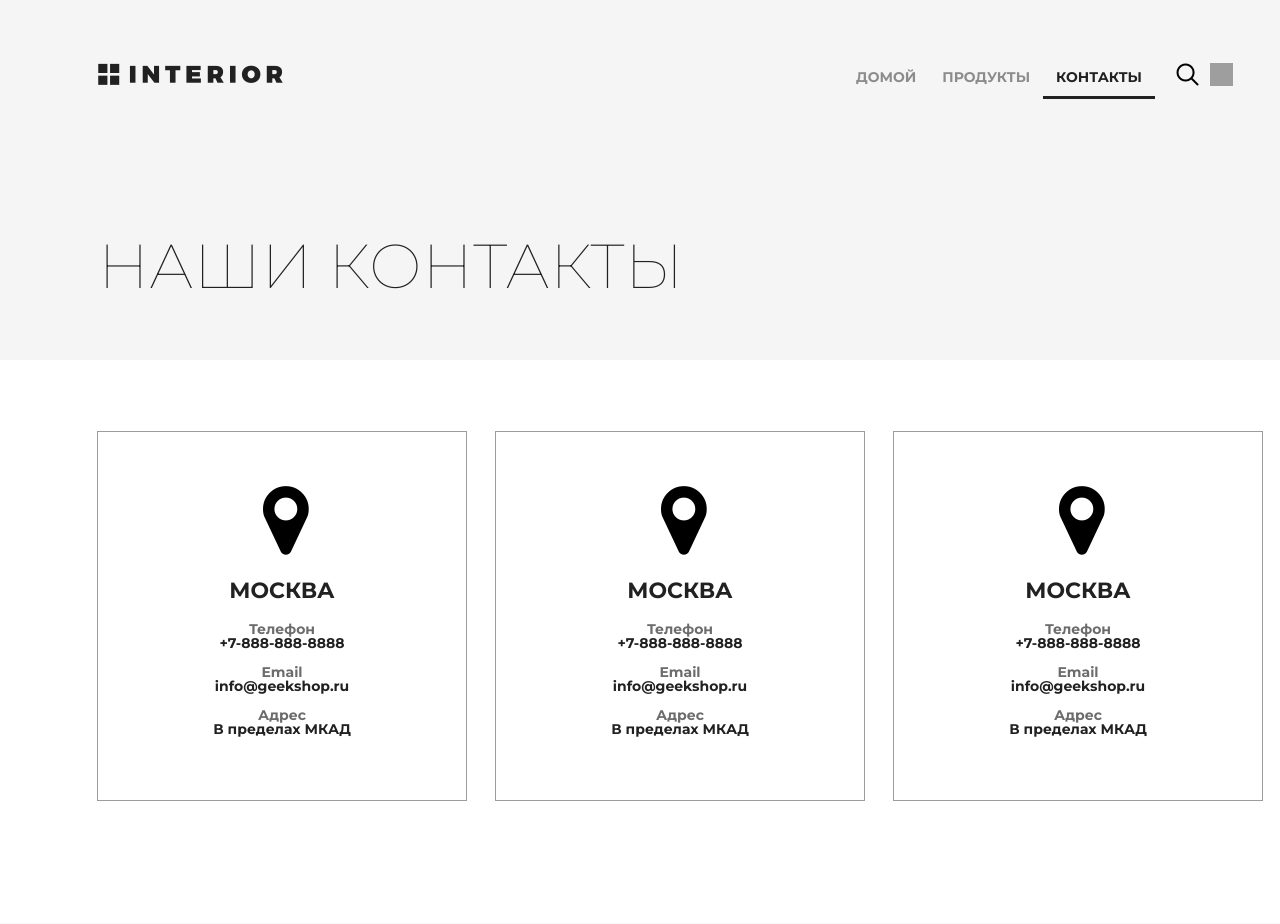
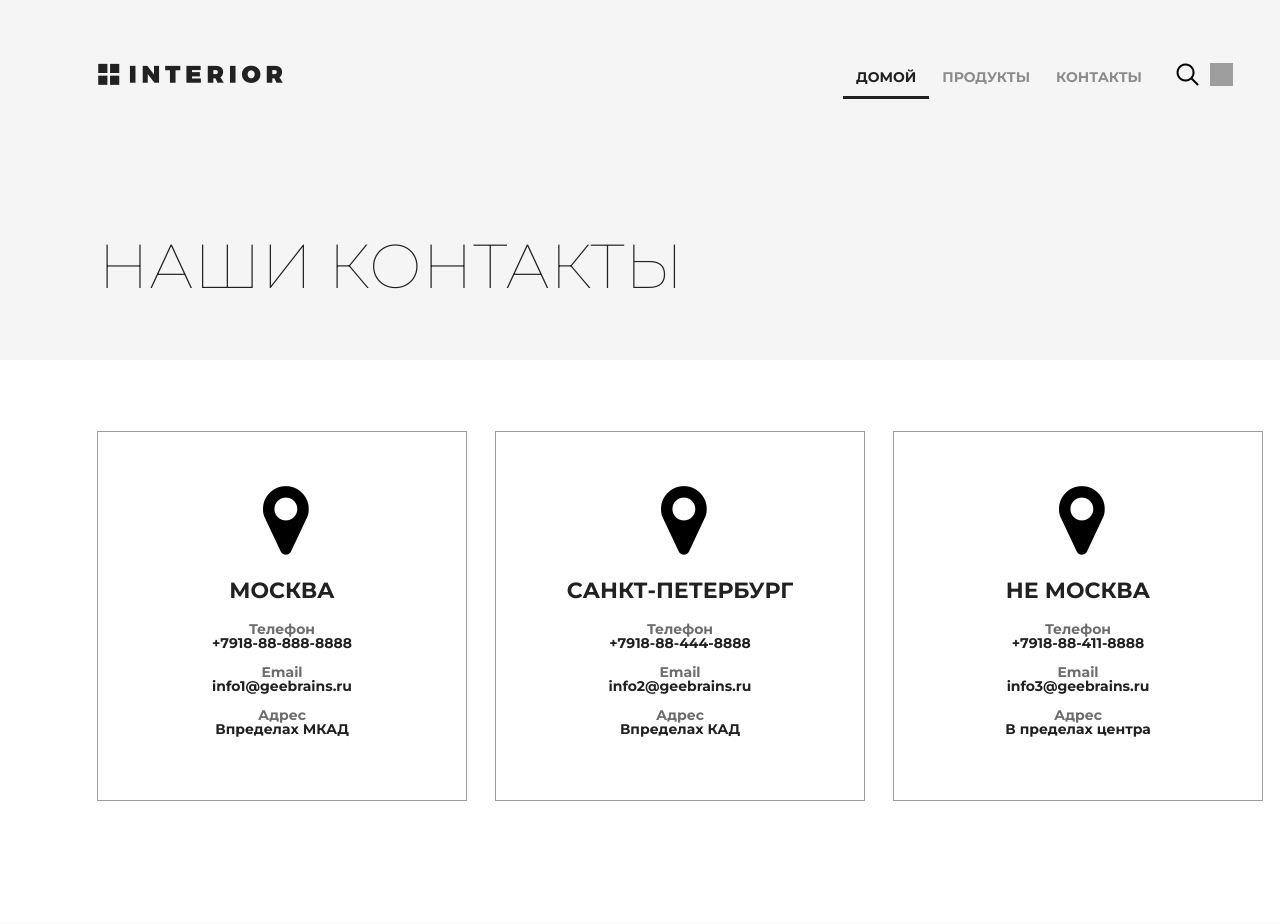
Before and after one commit to matos85/GB_Django_2021_lv1_lv2, a Django app: page /contact/ in a window 1280 px wide; the page is wider, and only the part inside the window is pictured. Shown: the top 924 px of that part. Run offline with Django 3.2, Linux system fonts and the light colour scheme; grey boxes are pictures that could not be loaded.

Commit message:
lesson_2 03.05.2021

```diff
--- a/geekshop/geekshop/urls.py
+++ b/geekshop/geekshop/urls.py
@@ -15,10 +15,16 @@ Including another URLconf
 """
 from django.contrib import admin
 from django.urls import path, include
-from mainapp import urls
+# from mainapp import urls
+import mainapp.views as mainapp
 
 
 urlpatterns = [
+    path('', mainapp.index, name='index'),
+    path('catalog/', mainapp.products, name='products'),
+    path('contact/', mainapp.contact, name='contacts'),
+    # path('', include(urls)),
+
     path('admin/', admin.site.urls),
-    path('', include(urls)),
+
 ]
--- /dev/null
+++ b/geekshop/mainapp/templates/mainapp/base.html
@@ -0,0 +1,58 @@
+<!DOCTYPE html>
+<!--загрузка данных о расположении статики-->
+{% load static %}
+<html>
+<head>
+	<meta charset="utf-8">
+<!--    обрабатываем динамичестки название страниц через плэйсхолдер т.е заполнители-->
+<!--    применение шаблонного фильтра после вертикальной черты|. указан вариант со значением по умолчанию-->
+<!--    возможно комбинирование шаблонных фильтров-->
+	<title>
+        {{ page_title|default:'магазин'|title }}
+    </title>
+<!--    применение шаблонного тега-->
+    {% block css %}
+	    <link rel="stylesheet" type="text/css" href="{% static 'mainapp/style.css'%}">
+	    <link rel="stylesheet" href="{% static 'mainapp/fonts/font-awesome/css/font-awesome.css' %}">
+    {% endblock %}
+    {% block js %}
+    {% endblock %}
+</head>
+<body>
+	<div class="container">
+        {% block container %}
+        {% endblock %}
+
+		<div class="clr"></div>
+
+	</div>
+
+    <div class="footer">
+        <div class="clearfix">
+            <div class="text-footer">
+                <h3>контакты</h3>
+            </div>
+            <div class="text-footer">
+                <h3>полезная информация</h3>
+            </div>
+            <div class="text-footer clearfix">
+                <h3>Оставайтесь на связи</h3>
+                <p>Подписаться на новости и рассылки</p>
+                <form>
+                    <input type="email" name="email" placeholder="ваш email">
+                    <a href="#"><i class="fa fa-paper-plane fa-2x" aria-hidden="true"></i></a>
+                </form>
+            </div>
+        </div>
+        <p class="small">&copy; GB 2017</p>
+        <div class="social">
+            <a href="#" class="social1"></a>
+            <a href="#" class="social2"></a>
+            <a href="#" class="social3"></a>
+            <a href="#" class="social4"></a>
+        </div>
+        <p class="small">Положения &amp; Условия  /  Конфиденциальность &amp; Cookies</p>
+    </div>
+
+</body>
+</html>
--- a/geekshop/mainapp/templates/mainapp/contact.html
+++ b/geekshop/mainapp/templates/mainapp/contact.html
@@ -1,107 +1,30 @@
-<!DOCTYPE html>
-<html>
-<head>
-	<meta charset="utf-8">
-	<title>Контакты</title>
-	<link rel="stylesheet" type="text/css" href="../../static/mainapp/style.css">
-	<link rel="stylesheet" href="../../static/mainapp/fonts/font-awesome/css/font-awesome.css">
-</head>
-<body>
-	<div class="container">
+{%  extends 'mainapp/base.html' %}
+
+{% block container %}
+
 		<div class="hero">
-			<div class="header clearfix">
-				<a href="index.html" class="logo"></a>
-				<ul class="menu">
-					<li><a href="/">домой</a></li>
-					<li><a href="/products/">продукты</a></li>
-					<li><a href="/contact/" class="active">контакты</a></li>
-				</ul>
-				<a href="#" class="search"></a>
-                <a href="#" class="basket"></a>
-			</div>
+			{% include 'mainapp/includes/main_menu.html' %}
 			<h1>наши контакты</h1>
 		</div>
 
 		<div class="location">
+			{%for location_item in contacts %}
 				<div class="location-1">
 					<i class="fa fa-map-marker fa-5x"></i>
-				<h4>Москва</h4>
+					<h4>{{ location_item.city }}</h4>
 					<div class="contacts">
 						<h5>Телефон</h5>
-					<p>+7-888-888-8888</p>
+						<p>{{ location_item.phone }}</p>
 					</div>
 					<div class="contacts">
 						<h5>Email</h5>
-					<p>info@geekshop.ru</p>
+						<p>{{ location_item.email }}</p>
 					</div>
 					<div class="contacts">
 						<h5>Адрес</h5>
-					<p>В пределах МКАД</p>
+						<p>{{ location_item.address }}</p>
 					</div>
 				</div>
-			<div class="location-1">
-				<i class="fa fa-map-marker fa-5x"></i>
-				<h4>Москва</h4>
-				<div class="contacts">
-					<h5>Телефон</h5>
-					<p>+7-888-888-8888</p>
+			{% endfor %}
 		</div>
-				<div class="contacts">
-					<h5>Email</h5>
-					<p>info@geekshop.ru</p>
-				</div>
-				<div class="contacts">
-					<h5>Адрес</h5>
-					<p>В пределах МКАД</p>
-				</div>
-			</div>
-			<div class="location-1">
-				<i class="fa fa-map-marker fa-5x"></i>
-				<h4>Москва</h4>
-				<div class="contacts">
-					<h5>Телефон</h5>
-					<p>+7-888-888-8888</p>
-				</div>
-				<div class="contacts">
-					<h5>Email</h5>
-					<p>info@geekshop.ru</p>
-				</div>
-				<div class="contacts">
-					<h5>Адрес</h5>
-					<p>В пределах МКАД</p>
-				</div>
-			</div>
-		</div>
-
-		<div class="clr"></div>
-	</div>
-
-    <div class="footer">
-        <div class="clearfix">
-            <div class="text-footer">
-                <h3>контакты</h3>
-            </div>
-            <div class="text-footer">
-                <h3>полезная информация</h3>
-            </div>
-            <div class="text-footer clearfix">
-                <h3>Оставайтесь на связи</h3>
-                <p>Подписаться на новости и рассылки</p>
-                <form>
-                    <input type="email" name="email" placeholder="ваш email">
-                    <a href="#"><i class="fa fa-paper-plane fa-2x" aria-hidden="true"></i></a>
-                </form>
-            </div>
-        </div>
-        <p class="small">&copy; GB 2017</p>
-        <div class="social">
-            <a href="#" class="social1"></a>
-            <a href="#" class="social2"></a>
-            <a href="#" class="social3"></a>
-            <a href="#" class="social4"></a>
-        </div>
-        <p class="small">Положения &amp; Условия  /  Конфиденциальность &amp; Cookies</p>
-    </div>
-
-</body>
-</html>
+{% endblock %}
--- /dev/null
+++ b/geekshop/mainapp/templates/mainapp/includes/main_menu.html
@@ -0,0 +1,10 @@
+<div class="header clearfix">
+				<a href="{% url 'index' %}" class="logo"></a>
+				<ul class="menu">
+					<li><a href="{% url 'index' %}" class="active">домой</a></li>
+					<li><a href="{% url 'products' %}">продукты</a></li>
+					<li><a href="{% url 'contacts' %}" >контакты</a></li>
+				</ul>
+				<a href="#" class="search"></a>
+                <a href="#" class="basket"></a>
+</div>
--- a/geekshop/mainapp/urls.py
+++ b/geekshop/mainapp/urls.py
@@ -1,9 +1,9 @@
 from django.contrib import admin
 from django.urls import path
-from .views import main, products, contact
+from .views import index, products, contact
 
 urlpatterns = [
-    path('', main),
+    path('', index),
     path('products/', products),
     path('contact/', contact),
 ]
--- a/geekshop/mainapp/views.py
+++ b/geekshop/mainapp/views.py
@@ -1,12 +1,41 @@
 from django.shortcuts import render
 
-def main(request):
-    return render(request, 'mainapp/index.html')
+
+def index(request):
+    context = {
+        'page_title': 'главная'
+    }
+    return render(request, 'mainapp/index.html', context)
 
 
 def products(request):
-    return render(request, 'mainapp/products.html')
+    context = {
+        'page_title': 'продукты'
+    }
+    return render(request, 'mainapp/products.html', context)
 
 
 def contact(request):
-    return render(request, 'mainapp/contact.html')
+    contacts = [
+        {'city': 'Москва',
+         'phone': '+7918-88-888-8888',
+         'email': 'info1@geebrains.ru',
+         'address': 'Впределах МКАД'
+         },
+        {'city': 'Санкт-Петербург',
+         'phone': '+7918-88-444-8888',
+         'email': 'info2@geebrains.ru',
+         'address': 'Впределах КАД'
+         },
+        {'city': 'Не Москва',
+         'phone': '+7918-88-411-8888',
+         'email': 'info3@geebrains.ru',
+         'address': 'В пределах центра'
+         }
+    ]
+
+    context = {
+        'page_title': 'контакты',
+        'contacts': contacts,
+    }
+    return render(request, 'mainapp/contact.html', context)
```
Also changed, not shown: geekshop/geekshop/settings.py (+5 -5 lines), geekshop/mainapp/templates/mainapp/index.html (+15 -53 lines), geekshop/mainapp/templates/mainapp/products.html (+18 -65 lines), 1 other file. Lines whose indentation alone changed are shown as unchanged.
